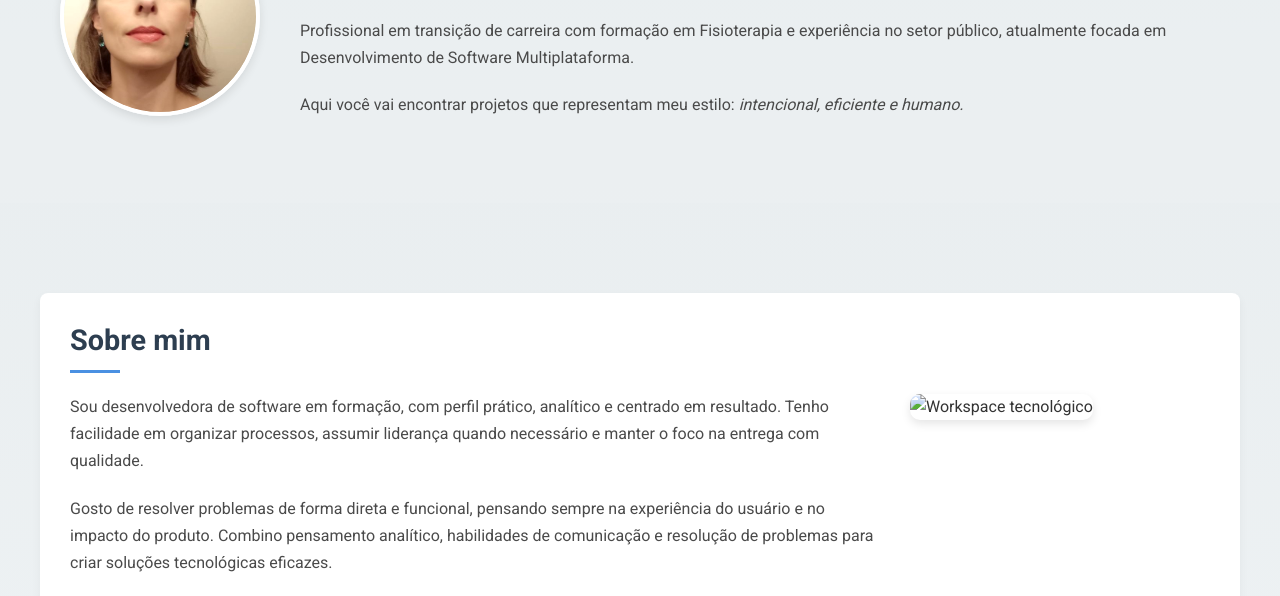
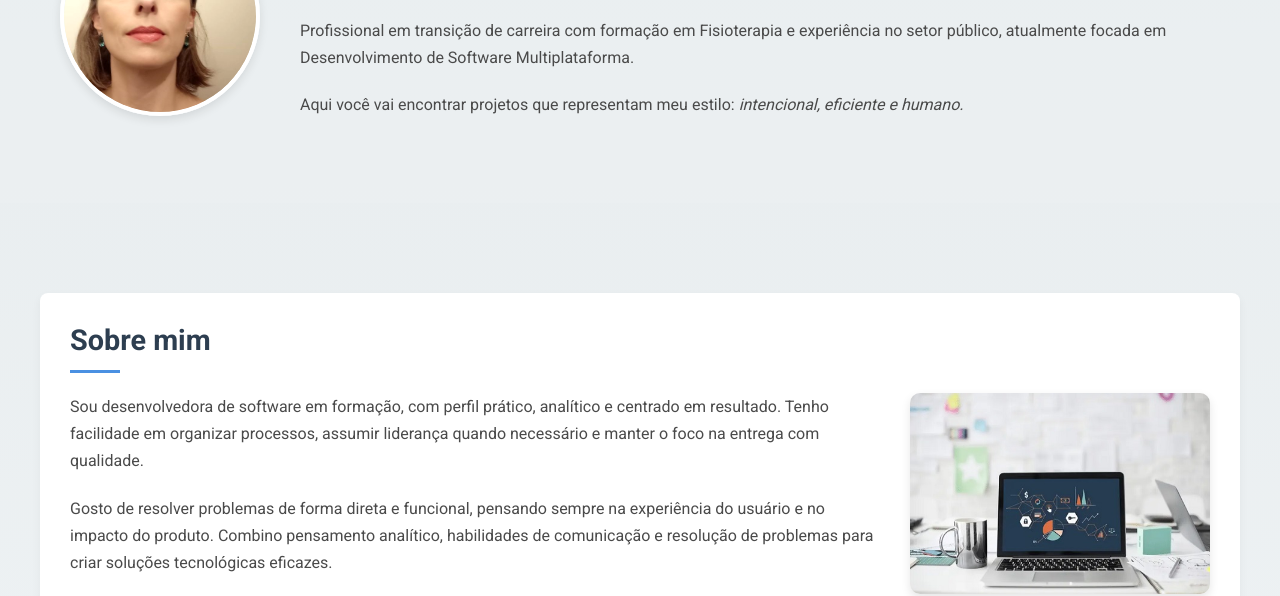
Before and after one commit to fatec-sjc-dsm-portfolio/ra1461392311007, a plain HTML site: page docs/templates/index.html in a window 1280 px wide. Shown: the part 231-827 px from the top of the page. Drawn offline with nearby package versions, Linux system fonts and the light colour scheme.

Commit message:
corrigi o caminho para a imagem da home

```diff
--- a/docs/templates/index.html
+++ b/docs/templates/index.html
@@ -51,7 +51,7 @@
         <p>Gosto de resolver problemas de forma direta e funcional, pensando sempre na experiência do usuário e no impacto do produto. Combino pensamento analítico, habilidades de comunicação e resolução de problemas para criar soluções tecnológicas eficazes.</p>
       </div>
       <div class="intro-image">
-        <img src="../static/img/agemhome500.jpg" alt="Workspace tecnológico" class="about-image">
+        <img src="../static/img/imagemhome500.jpg" alt="Workspace tecnológico" class="about-image">
       </div>
     </div>
     <div class="journey-section-watermark">
```
Also changed, not shown: docs/404.html (renamed from docs/templates/404.html).
